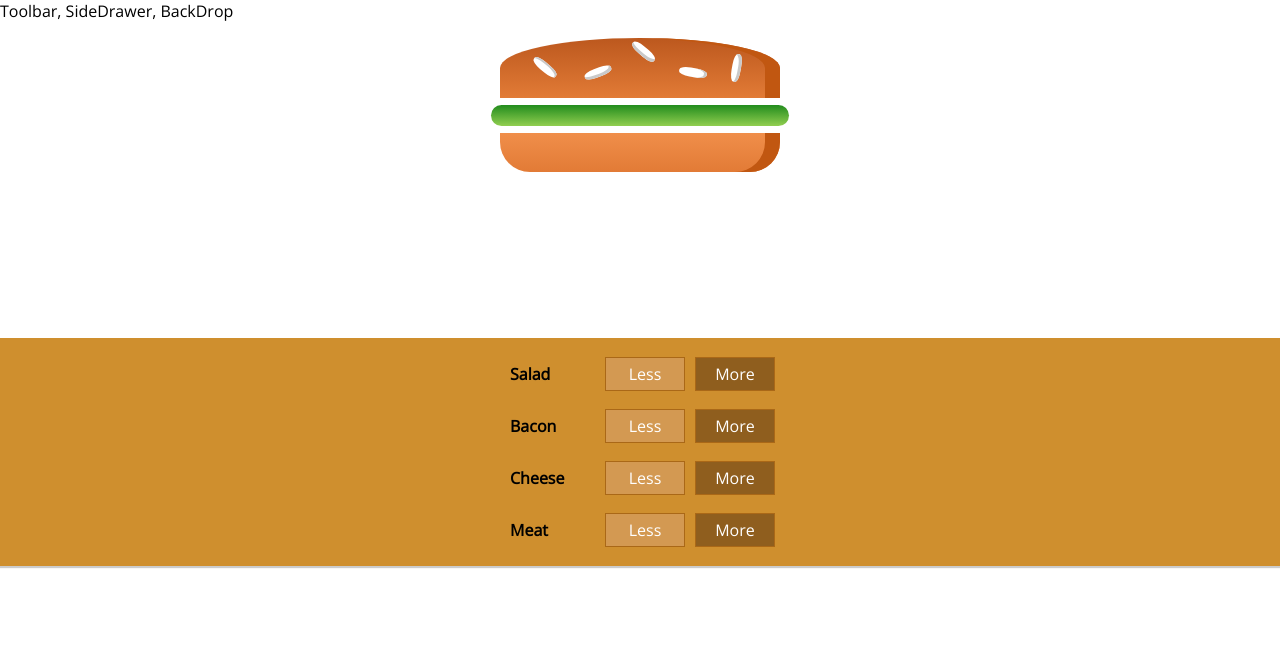
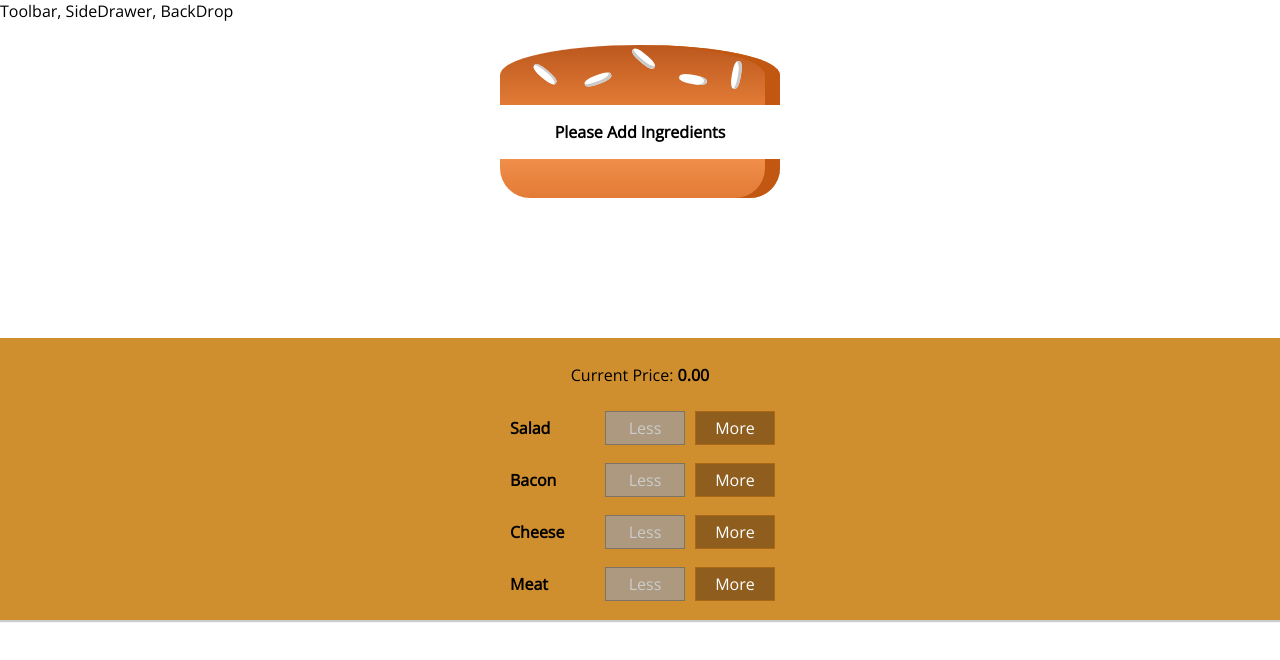
Before and after one commit to snehathadani/Restaurant_Deli, a React (Create React App) app: page / in a window 1280 px wide. Shown: the top 660 px of the page. Built offline with nearby package versions, Linux system fonts and the light colour scheme.

Commit message:
Add and Remove Ingredients button with functionality

```diff
--- a/src/Components/Burger/BuildControls/BuildControl/BuildControl.js
+++ b/src/Components/Burger/BuildControls/BuildControl/BuildControl.js
@@ -6,8 +6,9 @@ const BuildControl = (props)=> (
     <div className={classes.BuildControl}>
 
      <div className={classes.Label}> {props.Label} </div>
-     <button className={classes.Less}> Less </button>
-     <button className={classes.More} onClick={props.added}> More </button>
+     <button className={classes.Less}  onClick={props.removed} disabled={props.disabled}> Less </button>
+     <button    className={classes.More}
+                onClick={props.added}> More </button>
 
      </div>
 
--- a/src/Components/Burger/BuildControls/BuildControls.js
+++ b/src/Components/Burger/BuildControls/BuildControls.js
@@ -10,11 +10,13 @@ import BuildControl from './BuildControl/BuildControl';
  ];
 const BuildControls= (props)=> (
     <div className={classes.BuildControls}>
+        <p> Current Price: <strong> {props.price.toFixed(2)}</strong> </p>
         {controls.map (ctrl=> (
             <BuildControl key={ctrl.label}
                          Label={ctrl.label}
                          added= {()=> props.ingredientAdded(ctrl.type)}
-
+                         removed={()=>props.ingredientRemoved(ctrl.type)}
+                        disabled={props.disabled[ctrl.type]}
                     />
         ))}
 
--- a/src/Components/Burger/Burger.module.css
+++ b/src/Components/Burger/Burger.module.css
@@ -2,7 +2,7 @@
     width:100%;
     margin:auto;
     height:300px;
-    overflow: none;
+    overflow: scroll;
     text-align:center;
     font-weight: bold;
     font-size:1.2 rem;
--- a/src/Containers/BurgerBuilder/BurgerBuilder.js
+++ b/src/Containers/BurgerBuilder/BurgerBuilder.js
@@ -12,12 +12,12 @@ const INGREDIENT_PRICES= {
 class BurgerBuilder extends React.Component{
     state= {
         ingredient: {
-            salad:1,
+            salad:0,
             bacon:0,
             cheese:0,
             meat:0
         },
-        totalPrice:6
+        totalPrice:0
     }
     addIngredientHandler=(type)=> {
         const oldCount= this.state.ingredient[type];
@@ -34,15 +34,38 @@ class BurgerBuilder extends React.Component{
     }
 
     removeIngredientHandler=(type)=> {
-
+        const oldCount=this.state.ingredient[type];
+        if (oldCount<=0) {//this make ure that value is not negative
+            return;
+        }
+        const updatedCount=oldCount-1;
+        const updatedIngredients= {
+            ...this.state.ingredient
+        };
+        updatedIngredients[type]=updatedCount;
+        const priceDeduction=INGREDIENT_PRICES[type];
+        const oldPrice=this.state.totalPrice;
+        const newPrice=oldPrice-priceDeduction;
+        this.setState({totalPrice:newPrice, ingredient:updatedIngredients})
     }
 
 
     render(){
+        const disabledInfo= {
+            ...this.state.ingredient
+        };
+        //disabledinfo key is the value of each key
+        //loop through all the keay sin disabled info and check the value
+        for  (let key in disabledInfo) {
+            disabledInfo[key]=disabledInfo[key]<=0;// this check will return true or false
+        }
         return(
             <Aux>
              <Burger ingredient={this.state.ingredient}/>
-                <BuildControls ingredientAdded= {this.addIngredientHandler}/>
+                <BuildControls ingredientAdded= {this.addIngredientHandler}
+                                ingredientRemoved={this.removeIngredientHandler}
+                                disabled={disabledInfo}
+                                price={this.state.totalPrice}/>
             </Aux>
         );
     }
```
